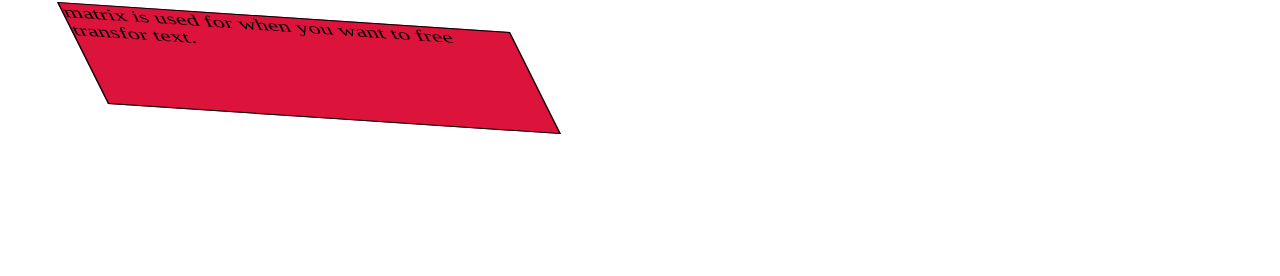
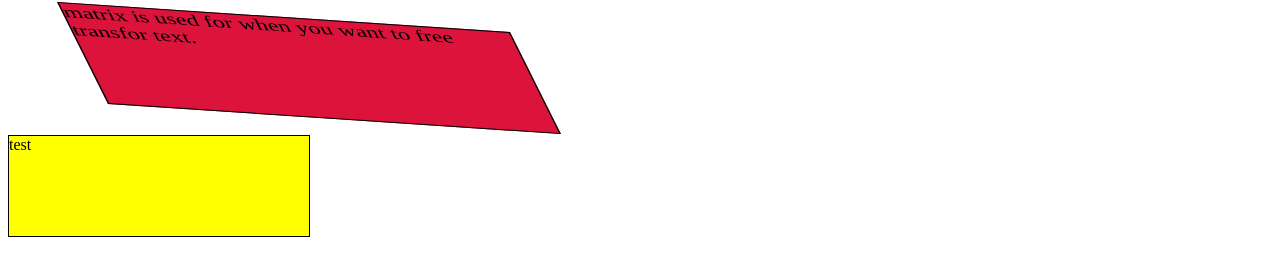
Before and after one commit to alfieholman/hello-world, a plain HTML site: page pagestructure.html in a window 1280 px wide. Shown: the part 136-412 px from the top of the page. Drawn offline with Linux system fonts and the light colour scheme.

Commit message:
transform n working

```diff
--- a/pagestructure.html
+++ b/pagestructure.html
@@ -12,6 +12,16 @@
                 border: 1px solid black;
                 transform: matrix(1.5, 0.1, 0.5, 1, 150, 0);
             }
+            div#trans{
+                width: 300px;
+                height: 100px;
+                background-color: yellow;
+                border: 1px solid black;
+            }
+             div#trans :hover{
+                transform: translate(100px,100px);
+             }
+
             </style>
             <title>
                 My Page 2 Electrical boogaloo
@@ -23,5 +33,6 @@
         <h1>style is a peice of code that will allow you to change the colour of text</h1>
         <h2><img src="handy.jfif" width="68" height="89" alt="handy"> base can be used to show the web page to look for all images making it easyer when you use the img tag</h2>
         <p>matrix is used for when you want to free transfor text. </p>
+        <div id="trans">test</div id="trans">
     </body>
 </html>
```
